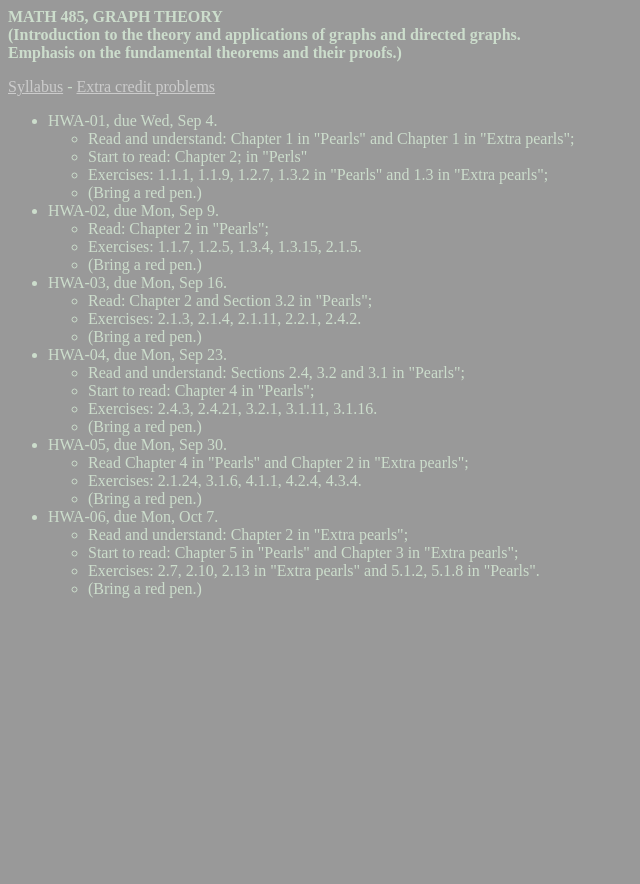
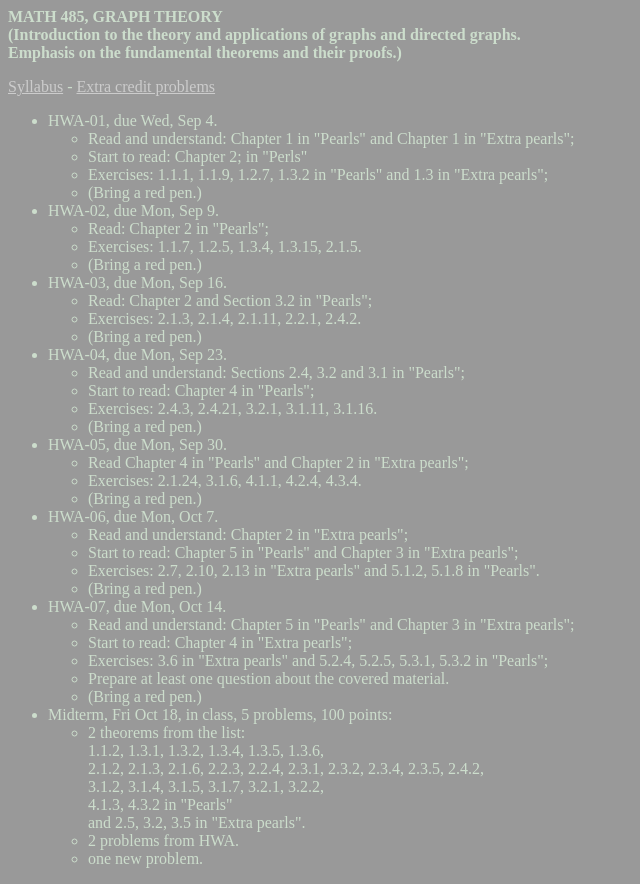
Before and after one commit to anton-petrunin/485, a plain HTML site: page index.html in a window 1280 px wide. Shown: the whole page, without its empty margins (0-640 px from the left). Before the commit the page ends 800 px from the top, so only its background shows below. Drawn offline with Linux system fonts and the light colour scheme.

Commit message:
HWA-07+MT

```diff
--- a/index.html
+++ b/index.html
@@ -71,34 +71,35 @@ Emphasis on the fundamental theorems and their proofs.)</b>
 </ul>
 </li>
 
-<!--
+
 <li> HWA-07, due Mon, Oct 14.
 <ul>
-<li> Read and understand: Chapters 4 and 5 in "Extra pearls";</li>
-<li> Exercises: 4.2.2, 4.1, 4.3, 4.8, 5.2, 5.6 in "Extra pearls"; 3.1.5,  4.1.5, 5.3.1 </li>
+<li> Read and understand: Chapter 5 in "Pearls" and Chapter 3 in "Extra pearls";</li>
+<li> Start to read: Chapter 4 in "Extra pearls";</li>
+<li> Exercises: 3.6 in "Extra pearls" and 5.2.4, 5.2.5, 5.3.1, 5.3.2 in "Pearls";</li>
 <li> Prepare at least one question about the covered material. </li>
 <li> (Bring a red pen.)</li>
 </ul>
 </li>
 
 
-<li> Midterm, Fri Oct 12, in class, 5 problems:
+<li> Midterm, Fri Oct 18, in class, 5 problems, 100 points:
 <ul>
-<li> 2 theorems from the list:
-1.1.2, 1.3.1, 1.3.2, 1.3.4, 1.3.5, 1.3.6,
-2.1.2, 2.1.3, 2.1.6, 2.2.3, 2.2.4, 2.3.1, 2.3.2, 2.3.4, 2.3.5, 2.4.2,
-3.1.2, 3.1.5, 3.1.7, 3.2.1, <!-- 3.2.2, -->
-<!--4.1.3, 4.3.2<br>
-and 1.2, 2.3, 2.4, 2.9, 2.10 in <a href="graph-theory.pdf"> Extra pearls</a>.
+<li> 2 theorems from the list: <br>
+1.1.2, 1.3.1, 1.3.2, 1.3.4, 1.3.5, 1.3.6, <br>
+2.1.2, 2.1.3, 2.1.6, 2.2.3, 2.2.4, 2.3.1, 2.3.2, 2.3.4, 2.3.5, 2.4.2, <br>
+3.1.2, 3.1.4, 3.1.5, 3.1.7, 3.2.1, 3.2.2,<br>
+4.1.3, 4.3.2 in "Pearls"<br>
+and 2.5, 3.2, 3.5 in "Extra pearls".
 </li>
 <li> 2 problems from HWA.</li>
 <li> one new problem.</li>
 </ul>
 </li>
-
+<!--
 <li> HWA-08, due Mon, Oct 15.
 <ul>
-<li> Exercises: 4.2.3, 4.2.6, 5.1.2, 5.3.2 in "Pearls" and 3.1, 3.4, 5.1 in "Extra pearls".</li>
+<li> Exercises: 4.2.3, 4.2.6, 5.1.2, 5.3.2 in "Pearls" and 3.1, 3.4, 5.1 in "Extra pearls".</li>3.1.5,  4.1.5, 4.2.2, 4.1, 4.3, 4.8, 5.2, 5.6
 </ul>
 </li>
 
```
Also changed, not shown: 2 other files.
